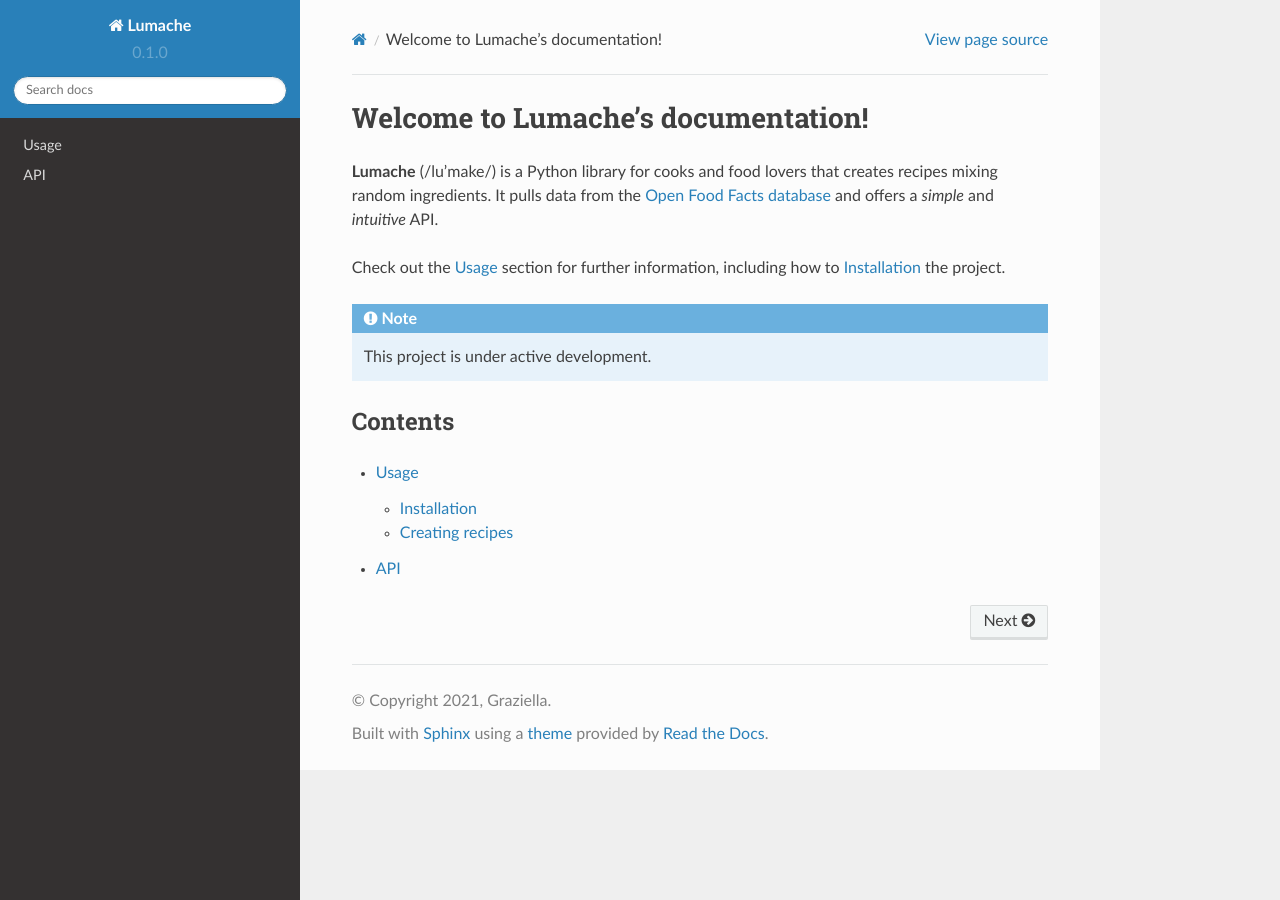
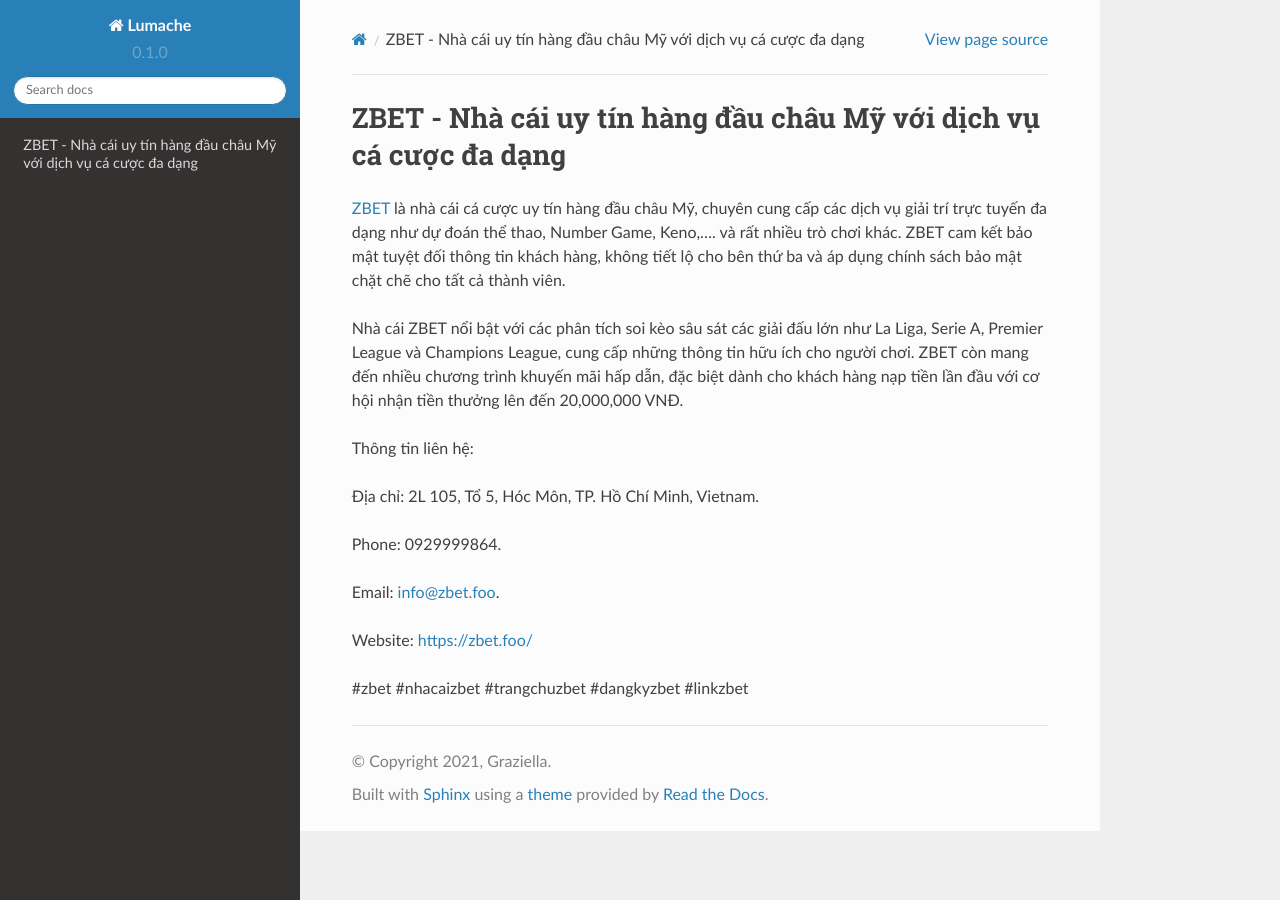
Before and after one commit to luongchanvien962/zbetfoo, a Sphinx documentation site: the page built from docs/source/index.rst, in a window 1280 px wide. Built offline with Sphinx 7.4.7 and the Read the Docs theme 2.0.0, drawn with Linux system fonts in a browser that asks for light colours.

Commit message:
Update index.rst

```diff
--- a/docs/source/index.rst
+++ b/docs/source/index.rst
@@ -1,22 +1,18 @@
-Welcome to Lumache's documentation!
+ZBET - Nhà cái uy tín hàng đầu châu Mỹ với dịch vụ cá cược đa dạng
 ===================================
 
-**Lumache** (/lu'make/) is a Python library for cooks and food lovers
-that creates recipes mixing random ingredients.
-It pulls data from the `Open Food Facts database <https://world.openfoodfacts.org/>`_
-and offers a *simple* and *intuitive* API.
+`ZBET <https://zbet.foo/>`_ là nhà cái cá cược uy tín hàng đầu châu Mỹ, chuyên cung cấp các dịch vụ giải trí trực tuyến đa dạng như dự đoán thể thao, Number Game, Keno,.... và rất nhiều trò chơi khác. ZBET cam kết bảo mật tuyệt đối thông tin khách hàng, không tiết lộ cho bên thứ ba và áp dụng chính sách bảo mật chặt chẽ cho tất cả thành viên.
 
-Check out the :doc:`usage` section for further information, including
-how to :ref:`installation` the project.
+Nhà cái ZBET nổi bật với các phân tích soi kèo sâu sát các giải đấu lớn như La Liga, Serie A, Premier League và Champions League, cung cấp những thông tin hữu ích cho người chơi. ZBET còn mang đến nhiều chương trình khuyến mãi hấp dẫn, đặc biệt dành cho khách hàng nạp tiền lần đầu với cơ hội nhận tiền thưởng lên đến 20,000,000 VNĐ.
 
-.. note::
+Thông tin liên hệ:
 
-   This project is under active development.
+Địa chỉ: 2L 105, Tổ 5, Hóc Môn, TP. Hồ Chí Minh, Vietnam.
 
-Contents
---------
+Phone: 0929999864.
 
-.. toctree::
+Email: info@zbet.foo.
 
-   usage
-   api
+Website: https://zbet.foo/
+
+#zbet #nhacaizbet #trangchuzbet #dangkyzbet #linkzbet
```
